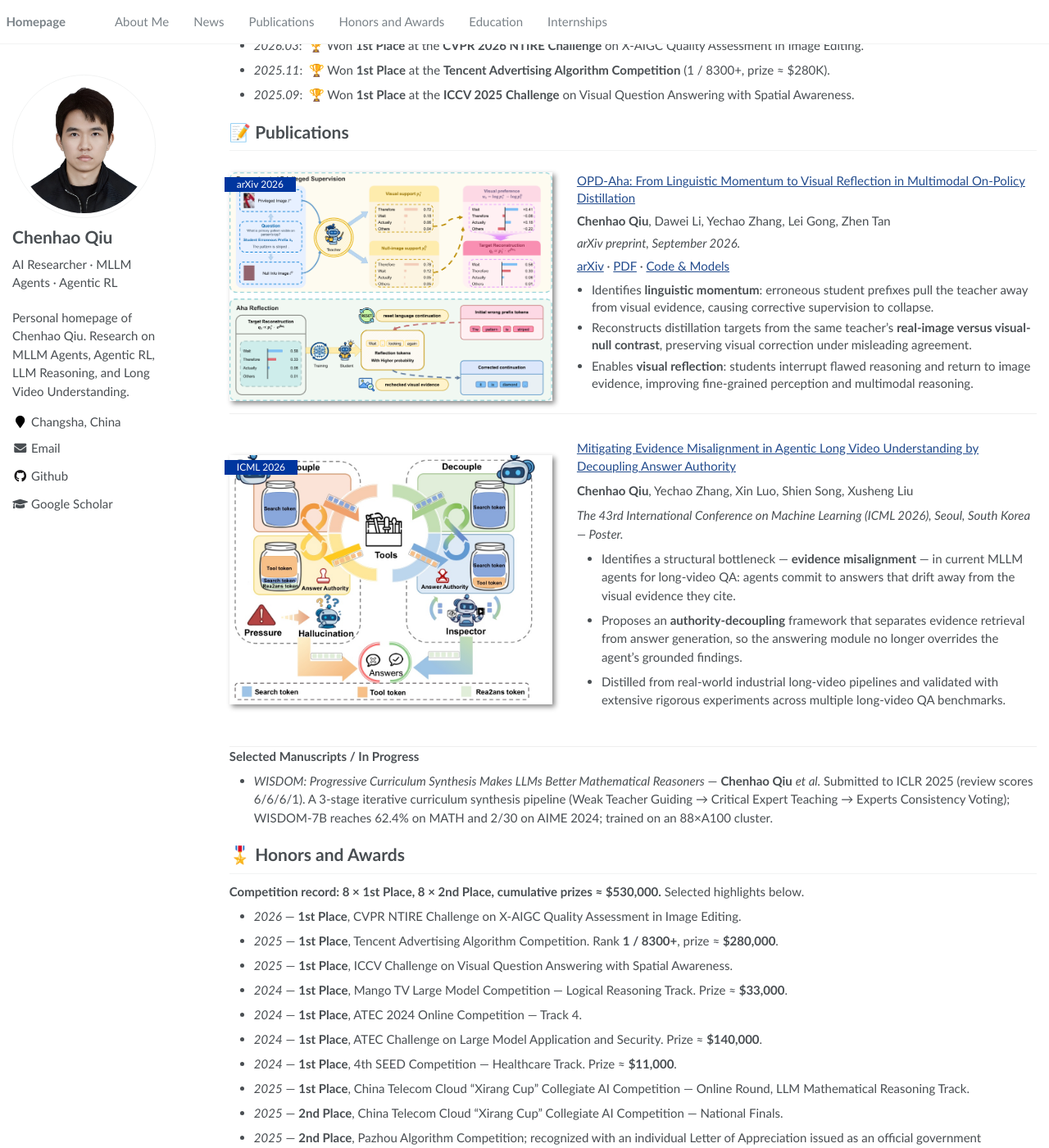
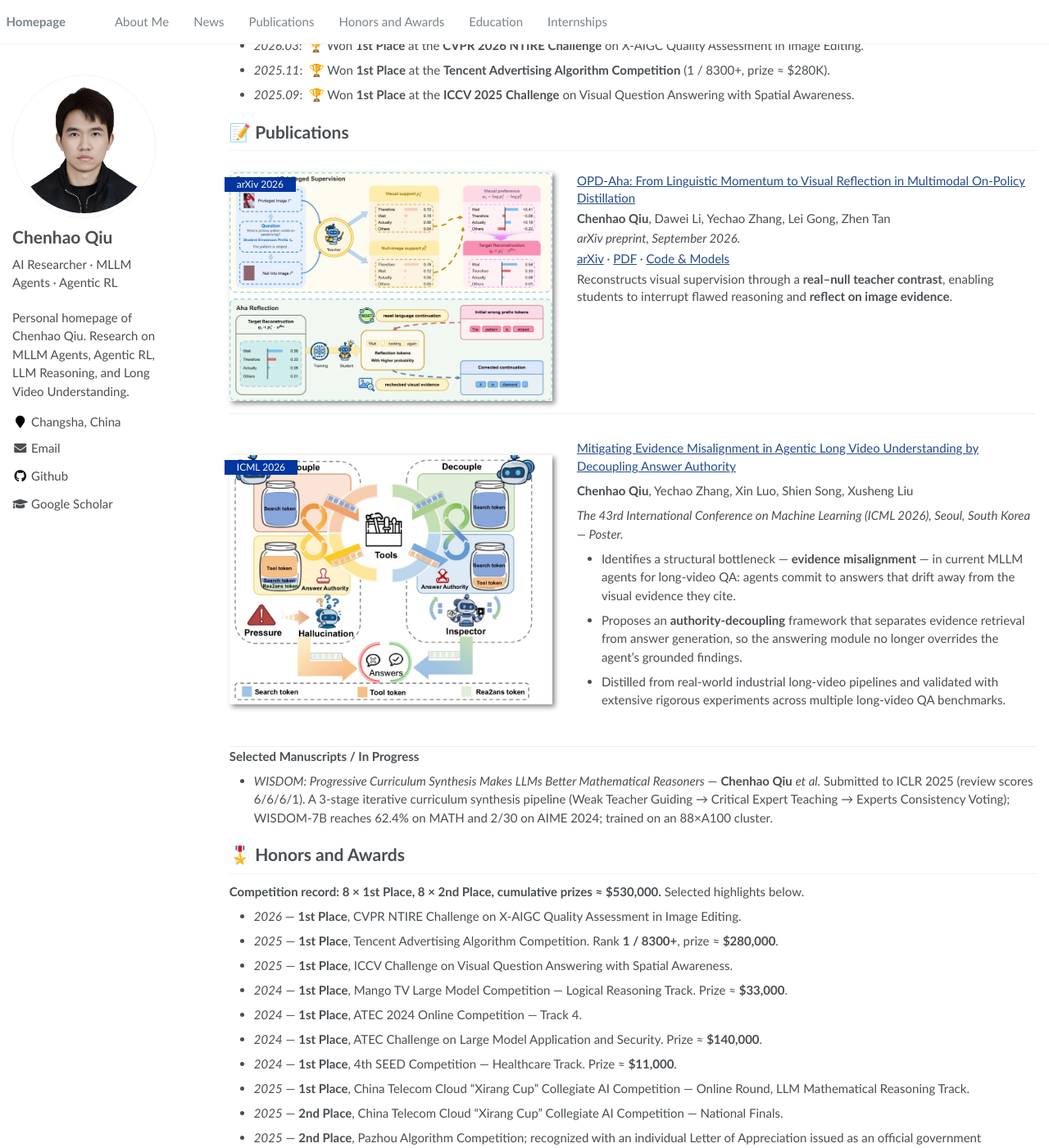
Before and after one commit to Echochef/Echochef.github.io, a Jekyll site: the page built from _pages/about.md, in a window 1280 px wide and 1400 px high, scrolled down 445 px. Shown: the whole window at 82% size. Built offline with Jekyll 4.4.1, drawn with Linux system fonts in a browser that asks for light colours.

Commit message:
Shorten OPD-Aha summary for a compact publication card

```diff
--- a/_pages/about.md
+++ b/_pages/about.md
@@ -42,9 +42,7 @@ I previously completed algorithm internships on the foundation-model SFT teams a
 
 [arXiv](https://arxiv.org/abs/2609.16459) · [PDF](https://arxiv.org/pdf/2609.16459) · [Code & Models](https://github.com/Echochef/OPD-Aha)
 
-- Identifies **linguistic momentum**: erroneous student prefixes pull the teacher away from visual evidence, causing corrective supervision to collapse.
-- Reconstructs distillation targets from the same teacher's **real-image versus visual-null contrast**, preserving visual correction under misleading agreement.
-- Enables **visual reflection**: students interrupt flawed reasoning and return to image evidence, improving fine-grained perception and multimodal reasoning.
+Reconstructs visual supervision through a **real–null teacher contrast**, enabling students to interrupt flawed reasoning and **reflect on image evidence**.
 
 </div>
 </div>
--- a/assets/css/main.scss
+++ b/assets/css/main.scss
@@ -97,7 +97,7 @@
             line-height: 1.4;
         }
         p {
-            margin: 0 0 .45em;
+            margin: 0 0 .25em;
         }
         ul {
             margin: .5em 0 0;
```
